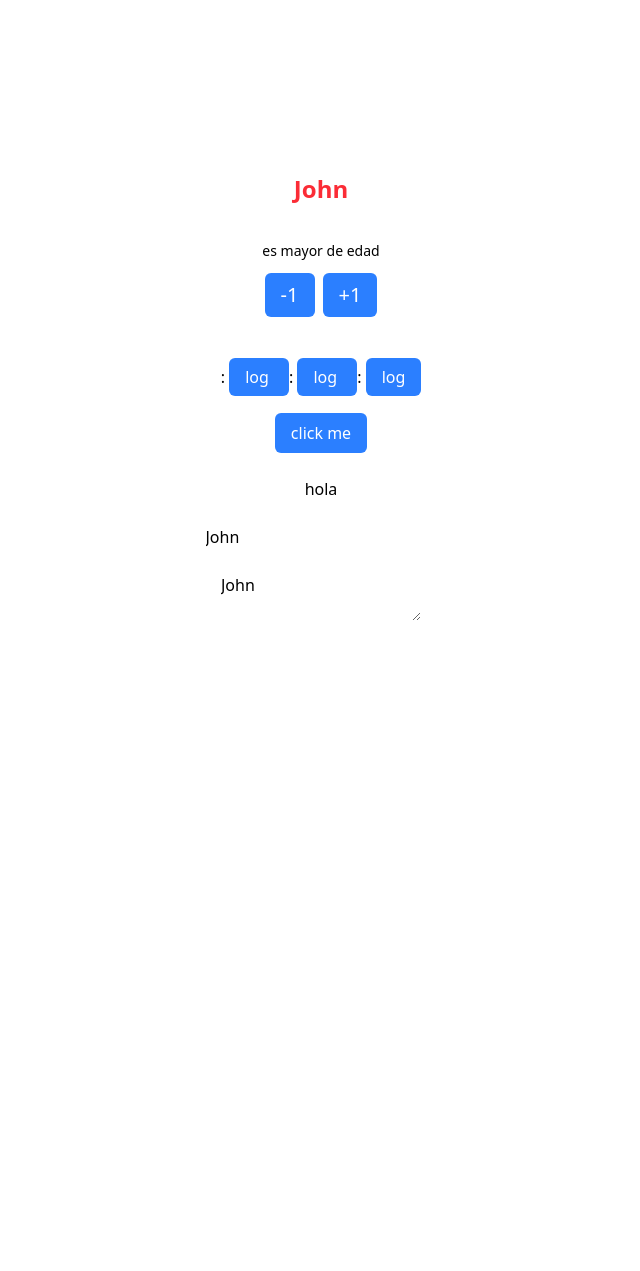
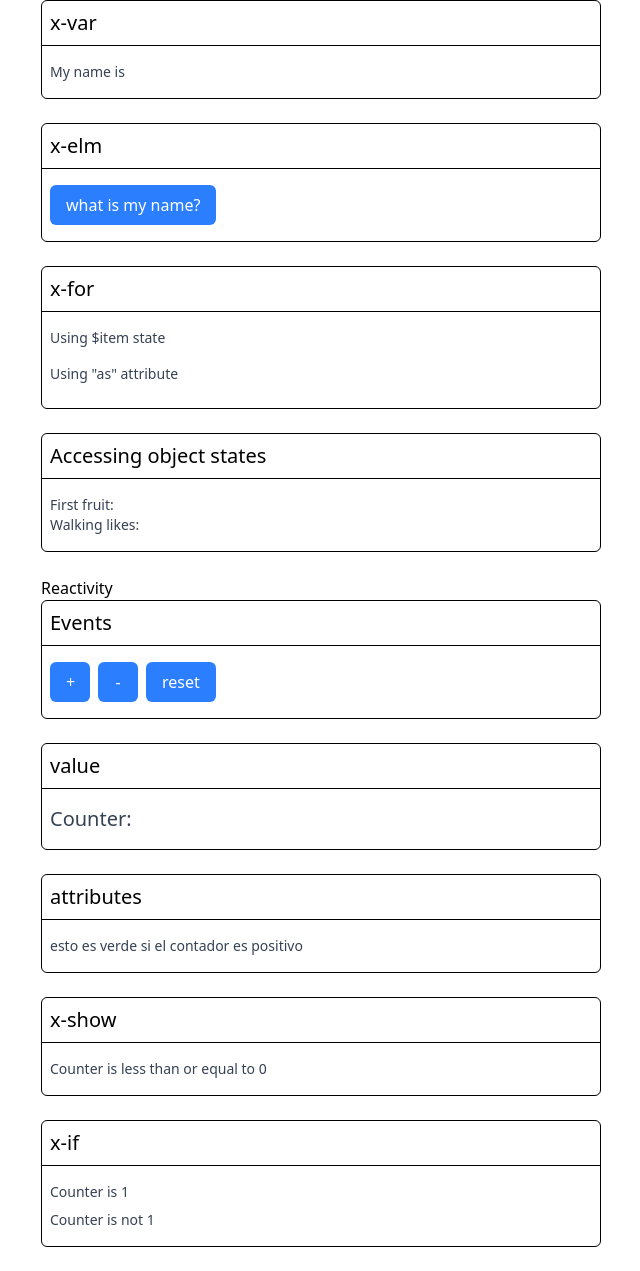
Before and after one commit to jecovier/pulsojs, a website built with Vite: page src/index.html in a window 1280 px wide. Shown: the whole page, without its empty margins (319-959 px from the left). Before the commit the page ends 800 px from the top, so only its background shows below. Built offline with nearby package versions, Linux system fonts and the light colour scheme.

Commit message:
simplified render service

```diff
--- a/TODO.txt
+++ b/TODO.txt
@@ -11,7 +11,7 @@ que cuando se cargue el state se dispare
     sin que los componentes se rompan
 
 - hook para el state?
-    - const $staxte = useState('id_state_element')
+    - const $state = useState('id_state_element')
     - $state.name = "jhon"
 
 - el html
--- a/src/index.html
+++ b/src/index.html
@@ -5,73 +5,126 @@
     <meta name="viewport" content="width=device-width, initial-scale=1.0" />
     <title>Component Example</title>
     <link rel="stylesheet" href="styles.css" />
+    <script type="module" src="lib/main.ts" defer></script>
   </head>
-  <body class="flex flex-col justify-center items-center h-screen">
-    <script type="module" src="lib/main.ts" defer></script>
-    <x-state
-      value="{name: 'John', counter: 16, prop: {a: {test: 'test'}, b: 2}, array: [{label: 'a', value: 1}, {label: 'b', value: 2}, {label: 'c', value: 3}]}"
+  <body>
+    <main
+      class="flex flex-col justify-center min-h-screen max-w-xl px-2 mx-auto"
     >
-      <div class="container h-screen flex flex-col gap-6">
-        <x-reactive
-          data-as="button"
-          data-value="{$state.name}"
-          onclick="{toggleName($state.name)}"
-          class="{`text-2xl font-bold cursor-pointer text-center ${$state.name == 'John' ? 'text-red-500' : 'text-blue-500'}`}"
-        >
-          hola
-        </x-reactive>
+      <x-state
+        value="{name: 'John', fruits: ['apple', 'banana', 'cherry'], activities: {walking: {likes: 1, dislikes: 0}}}"
+      >
+        <section>
+          <h3>x-var</h3>
+          <div>
+            <p>My name is <x-var name></x-var></p>
+          </div>
+        </section>
+        <section>
+          <h3>x-elm</h3>
+          <div>
+            <x-elm>
+              <button class="btn" onclick="{alert($state.name)}">
+                what is my name?
+              </button>
+            </x-elm>
+          </div>
+        </section>
+        <section>
+          <h3>x-for</h3>
+          <div>
+            <p>Using $item state</p>
+            <ul>
+              <x-for each="{$state.fruits}">
+                <template>
+                  <li><x-var $item></x-var></li>
+                </template>
+              </x-for>
+            </ul>
+            <p>Using "as" attribute</p>
+            <ul>
+              <x-for each="{$state.fruits}" as="element">
+                <template>
+                  <li><x-var element></x-var></li>
+                </template>
+              </x-for>
+            </ul>
+          </div>
+        </section>
+        <section>
+          <h3>Accessing object states</h3>
+          <div>
+            <p>
+              First fruit: <x-var fruits[0]></x-var>
+              <br />
+              Walking likes: <x-var activities.walking.likes></x-var>
+            </p>
+          </div>
+        </section>
+      </x-state>
+      <x-state value="{counter: 0}">
+        <h2>Reactivity</h2>
+        <section>
+          <h3>Events</h3>
+          <div>
+            <div class="flex gap-2">
+              <x-elm>
+                <button class="btn w-10" onclick="{$state.counter++}">+</button>
+              </x-elm>
+              <x-elm>
+                <button class="btn w-10" onclick="{$state.counter--}">-</button>
+              </x-elm>
+              <x-elm>
+                <button class="btn" onclick="{$state.counter = 0}">
+                  reset
+                </button>
+              </x-elm>
+            </div>
+          </div>
+        </section>
+        <section>
+          <h3>value</h3>
+          <div>
+            <p class="!text-xl">Counter: <x-var counter></x-var></p>
+          </div>
+        </section>
+        <section>
+          <h3>attributes</h3>
+          <div>
+            <x-elm>
+              <p class="{$state.counter > 0 && '!text-green-700 bg-green-100'}">
+                esto es verde si el contador es positivo
+              </p>
+            </x-elm>
+          </div>
+        </section>
+        <section>
+          <h3>x-show</h3>
+          <div>
+            <x-elm>
+              <p x-show="{$state.counter > 0}">Counter is greater than 0</p>
+            </x-elm>
+            <x-elm>
+              <p x-show="{$state.counter <= 0}">
+                Counter is less than or equal to 0
+              </p>
+            </x-elm>
+          </div>
+        </section>
+        <section>
+          <h3>x-if</h3>
+          <div>
+            <x-elm>
+              <p x-if="{$state.counter == 1}">Counter is 1</p>
+            </x-elm>
+            <x-elm>
+              <p x-if="{$state.counter != 1}">Counter is not 1</p>
+            </x-elm>
+          </div>
+        </section>
+      </x-state>
+    </main>
 
-        <div class="flex flex-col gap-3 items-center text-xl">
-          <x-var counter></x-var>
-          <x-reactive
-            data-show="{$state.counter >= 12}"
-            class="text-sm text-center w-full"
-          >
-            <x-var prop.a.test></x-var> es mayor de edad
-          </x-reactive>
-          <div class="flex gap-2 justify-center">
-            <x-reactive
-              data-as="button"
-              class="btn"
-              onclick="{decrementCounter($state.counter)}"
-            >
-              -1
-            </x-reactive>
-            <x-reactive
-              data-as="button"
-              class="btn"
-              onclick="{incrementCounter($state.counter)}"
-            >
-              +1
-            </x-reactive>
-          </div>
-        </div>
-        <x-reactive
-          data-if="{$state.counter > 16}"
-          data-foreach="{$state.array}"
-        >
-          esto solo se renderiza si el counter es mayor a 16
-          <x-var name></x-var>
-        </x-reactive>
-
-        <x-for data-foreach="{$state.array}" data-as="profile">
-          <template>
-            <x-var profile.label></x-var>:
-            <x-var profile.value></x-var>
-            <x-reactive onclick="{console.log($state.$item)}" class="btn">
-              log
-            </x-reactive>
-          </template>
-        </x-for>
-        <x-elm>
-          <button onclick="{$state.name='jose'}" class="btn">click me</button>
-        </x-elm>
-
-        hola
-        <x-reactive data-as="input" data-bind="{$state.name}"></x-reactive>
-        <x-reactive data-as="textarea" data-bind="{$state.name}"></x-reactive>
-      </div>
-    </x-state>
     <script>
       function toggleName(name) {
         name.value = name.value === 'John' ? 'Jane' : 'John';
--- a/src/lib/components/reactive.ts
+++ /dev/null
@@ -1,120 +0,0 @@
-import { config } from '../config';
-import { AttributeService } from '../services/attribute.service';
-import { InterpreterService } from '../services/interpreter.service';
-import { RenderService } from '../services/render.service';
-import { State, StateService } from '../services/state.service';
-import { Signal } from '../utils/signal';
-
-export class ReactiveComponent extends HTMLElement {
-  private attributeService: AttributeService;
-  private eventListeners: Map<string, EventListener>;
-  private attributesMap: Map<string, string>;
-  private interpreterService: InterpreterService;
-  private state: State;
-  private stateService: StateService;
-  private targetElement: HTMLElement;
-  private renderService: RenderService;
-  private unsubscribeFunctions: Map<string, () => void> = new Map();
-
-  constructor() {
-    super();
-
-    this.attributesMap = new Map();
-    this.attributeService = new AttributeService(this);
-    this.stateService = new StateService(this);
-    this.eventListeners = new Map();
-  }
-
-  connectedCallback() {
-    this.state = this.stateService.getClosestState();
-    this.interpreterService = new InterpreterService(this.state);
-    this.renderService = new RenderService(
-      this.attributeService,
-      this.interpreterService
-    );
-    this.targetElement = this.renderService.getTargetElement(this);
-
-    this.connectEvents(this.targetElement);
-    this.subscribeToState(this.state);
-    this.connectAttributes();
-    this.render();
-  }
-
-  disconnectedCallback() {
-    this.disconnectEvents();
-    this.disconnectAttributes();
-    this.unsubscribeFromState();
-  }
-
-  private subscribeToState(state: State) {
-    const dependencies = this.attributeService.getDependencies(state.$state);
-    dependencies.forEach(dependency => {
-      const signal = state.$state[dependency] as Signal<unknown>;
-      if (signal) {
-        const unsubscribe = signal.subscribe(this.render.bind(this));
-        this.unsubscribeFunctions.set(dependency, unsubscribe);
-      }
-    });
-  }
-
-  private unsubscribeFromState() {
-    this.unsubscribeFunctions.forEach(unsubscribe => {
-      unsubscribe();
-    });
-    this.unsubscribeFunctions.clear();
-  }
-
-  private connectAttributes() {
-    this.attributeService.getReactiveAttributes().forEach((value, key) => {
-      this.attributesMap.set(key, value);
-      this.attributeService.remove(key);
-    });
-  }
-
-  private disconnectAttributes() {
-    this.attributesMap.clear();
-  }
-
-  private connectEvents(targetElement: HTMLElement) {
-    const eventAttributes = this.attributeService.getEventAttributes();
-
-    eventAttributes.forEach((value, key) => {
-      const eventName = key.replace('on', '');
-
-      this.eventListeners.set(eventName, (e: Event) => {
-        this.handleEvent(e, value);
-      });
-
-      targetElement.addEventListener(
-        eventName,
-        this.eventListeners.get(eventName)!
-      );
-
-      this.attributeService.remove(key);
-    });
-  }
-
-  private disconnectEvents() {
-    const eventAttributes = this.attributeService.getEventAttributes();
-    eventAttributes.forEach((_value, key) => {
-      this.removeEventListener(key, this.eventListeners.get(key)!);
-      this.eventListeners.delete(key);
-    });
-  }
-
-  private handleEvent(event: Event, expression: string) {
-    this.interpreterService.executeCode(expression, {
-      $event: event,
-    });
-  }
-
-  private render() {
-    this.renderService.render({
-      element: this.targetElement,
-      attributes: this.attributesMap,
-    });
-  }
-}
-
-// Register the custom element
-customElements.define(config.components.reactive, ReactiveComponent);
--- a/src/lib/components/var.ts
+++ b/src/lib/components/var.ts
@@ -33,8 +33,8 @@ export class VarComponent extends HTMLElement {
   }
 
   private subscribeToStateChanges() {
-    const signal = this.state.$state[this.varName] as Signal<unknown>;
-    if (signal) {
+    const signal = this.state.$state[this.varName];
+    if (signal instanceof Signal) {
       this.unsubscribeFunction = signal.subscribe(this.render.bind(this));
     }
   }
--- a/src/lib/config.ts
+++ b/src/lib/config.ts
@@ -9,12 +9,12 @@ export const config = {
 };
 
 export enum RESERVED_ATTRIBUTES {
-  AS = 'data-as',
-  IF = 'data-if',
-  SHOW = 'data-show',
-  FOREACH = 'data-foreach',
-  VALUE = 'data-value',
-  BIND = 'data-bind',
+  IF = 'x-if',
+  SHOW = 'x-show',
+  AS = 'as',
+  FOREACH = 'each',
+  VALUE = 'x-value',
+  BIND = 'x-bind',
 }
 
 export enum API_ATTRIBUTES {
--- a/src/lib/main.ts
+++ b/src/lib/main.ts
@@ -1,5 +1,4 @@
 import './components/state';
-import './components/reactive';
-//import './components/elm';
+import './components/elm';
 import './components/var';
 import './components/for';
--- a/src/lib/services/render.service.ts
+++ b/src/lib/services/render.service.ts
@@ -3,53 +3,10 @@ import { AttributeService } from './attribute.service';
 import { InterpreterService } from './interpreter.service';
 
 export class RenderService {
-  private template: HTMLElement | null;
-
   constructor(
     private attributeService: AttributeService,
     private interpreterService: InterpreterService
   ) {}
-
-  public getTargetElement(element: HTMLElement) {
-    const asElementAttribute = this.attributeService.getRaw(
-      RESERVED_ATTRIBUTES.AS
-    );
-    const requiredTemplate = this.verifyIfRequiresTemplate();
-    this.template = this.getTemplate(element);
-
-    if (requiredTemplate && !this.template) {
-      this.template = this.wrapElementContent(element, 'template');
-    }
-
-    if (!asElementAttribute) return element;
-
-    const target = this.template || element;
-    const wrapper = this.wrapElementContent(target, asElementAttribute);
-    this.moveStaticAttributesTo(wrapper);
-    return wrapper;
-  }
-
-  public getTemplate(element: HTMLElement) {
-    return element.querySelector(
-      ':scope > template:not([id])'
-    ) as HTMLTemplateElement | null;
-  }
-
-  public wrapElementContent(element: HTMLElement, tag: string): HTMLElement {
-    const wrapper = document.createElement(tag);
-    wrapper.innerHTML = element.innerHTML;
-    element.innerHTML = '';
-    element.appendChild(wrapper);
-    return wrapper;
-  }
-
-  public moveStaticAttributesTo(element: HTMLElement) {
-    const staticAttributes = this.attributeService.getStaticAttributes();
-    staticAttributes.forEach(({ name, value }) => {
-      this.attributeService.remove(name);
-      element.setAttribute(name, value);
-    });
-  }
 
   public render({
     element,
@@ -58,63 +15,50 @@ export class RenderService {
     element: HTMLElement;
     attributes: Map<string, string>;
   }) {
-    const shouldRender = this.verifyIfShouldRender();
-
-    if (!shouldRender) {
-      element.innerHTML = '';
-      return;
-    }
-
-    if (shouldRender && this.template && !element.innerHTML) {
-      this.renderTemplate(element, this.template);
-    }
-
     this.updateAttributes(element, attributes);
-    this.showElement(element);
-    this.setValue(element);
+    this.applyReservedDirectives(element);
   }
 
-  private renderTemplate(element: HTMLElement, template: HTMLElement) {
-    element.innerHTML = template?.innerHTML || '';
-  }
-
-  private verifyIfRequiresTemplate() {
-    return !!this.attributeService.get(RESERVED_ATTRIBUTES.IF);
-  }
-
-  private verifyIfShouldRender() {
-    const ifAttribute = this.attributeService.get(RESERVED_ATTRIBUTES.IF);
-    if (!ifAttribute) return true;
-
-    return this.interpreterService.evaluateExpression(ifAttribute);
+  private isFormControl(
+    el: Element
+  ): el is HTMLInputElement | HTMLTextAreaElement | HTMLSelectElement {
+    return (
+      el instanceof HTMLInputElement ||
+      el instanceof HTMLTextAreaElement ||
+      el instanceof HTMLSelectElement
+    );
   }
 
   private updateAttributes(
     element: HTMLElement,
     attributes: Map<string, string>
   ) {
-    attributes.forEach((value, key) => {
-      const result = this.interpreterService.evaluateExpression(value);
-      element.setAttribute(key, result as string);
+    for (const [key, expr] of attributes) {
+      const result = this.interpreterService.evaluateExpression(expr);
 
       if (key === 'value') {
-        (element as HTMLInputElement).value = result as string;
+        const v = result == null ? '' : String(result);
+        if (this.isFormControl(element)) element.value = v;
+        element.setAttribute('value', v);
+        continue;
       }
-    });
+
+      if (result === false || result == null) element.removeAttribute(key);
+      else element.setAttribute(key, String(result));
+    }
   }
 
-  private showElement(element: HTMLElement) {
-    const showAttribute = this.attributeService.get(RESERVED_ATTRIBUTES.SHOW);
-    if (!showAttribute) return;
-    const result = this.interpreterService.evaluateExpression(showAttribute);
-    element.style.display = result ? 'block' : 'none';
-  }
+  private applyReservedDirectives(element: HTMLElement) {
+    const showAttr = this.attributeService.get(RESERVED_ATTRIBUTES.SHOW);
+    if (showAttr) {
+      const show = !!this.interpreterService.evaluateExpression(showAttr);
+      element.parentElement!.hidden = !show;
+    }
 
-  private setValue(element: HTMLElement) {
-    const valueAttribute = this.attributeService.get(RESERVED_ATTRIBUTES.VALUE);
-    if (!valueAttribute) return;
-
-    const result = this.interpreterService.evaluateExpression(valueAttribute);
-    element.innerHTML = result as string;
+    const valueAttr = this.attributeService.get(RESERVED_ATTRIBUTES.VALUE);
+    if (valueAttr) {
+      const v = this.interpreterService.evaluateExpression(valueAttr);
+      element.textContent = v == null ? '' : String(v);
+    }
   }
 }
--- a/src/styles.css
+++ b/src/styles.css
@@ -1,4 +1,8 @@
-@import "tailwindcss";
+@import 'tailwindcss';
+
+body {
+  @apply p-0 m-0;
+}
 
 .btn {
   @apply bg-blue-500 text-white px-4 py-2 rounded-md hover:bg-blue-400 active:bg-blue-600 cursor-pointer;
@@ -7,3 +11,19 @@
 .container {
   @apply w-full h-full flex flex-col items-center justify-center mx-auto;
 }
+
+section {
+  @apply flex flex-col gap-2 mb-6 border rounded-md;
+
+  p {
+    @apply text-sm text-gray-700;
+  }
+
+  > h3 {
+    @apply text-xl border-b p-2;
+  }
+
+  > div {
+    @apply p-2 pb-4 flex flex-col gap-2;
+  }
+}
--- a/vite.config.js
+++ b/vite.config.js
@@ -6,17 +6,17 @@ export default defineConfig({
   root: 'src',
   base: '/rumi',
   build: {
-    //minify: 'terser',
+    minify: 'terser',
     emptyOutDir: true,
     outDir: '../dist',
     reportCompressedSize: true,
-    /*terserOptions: {
+    terserOptions: {
       compress: {
         drop_console: true,
         drop_debugger: true,
       },
       mangle: true,
-    },*/
+    },
   },
   server: {
     port: 5000,
```
